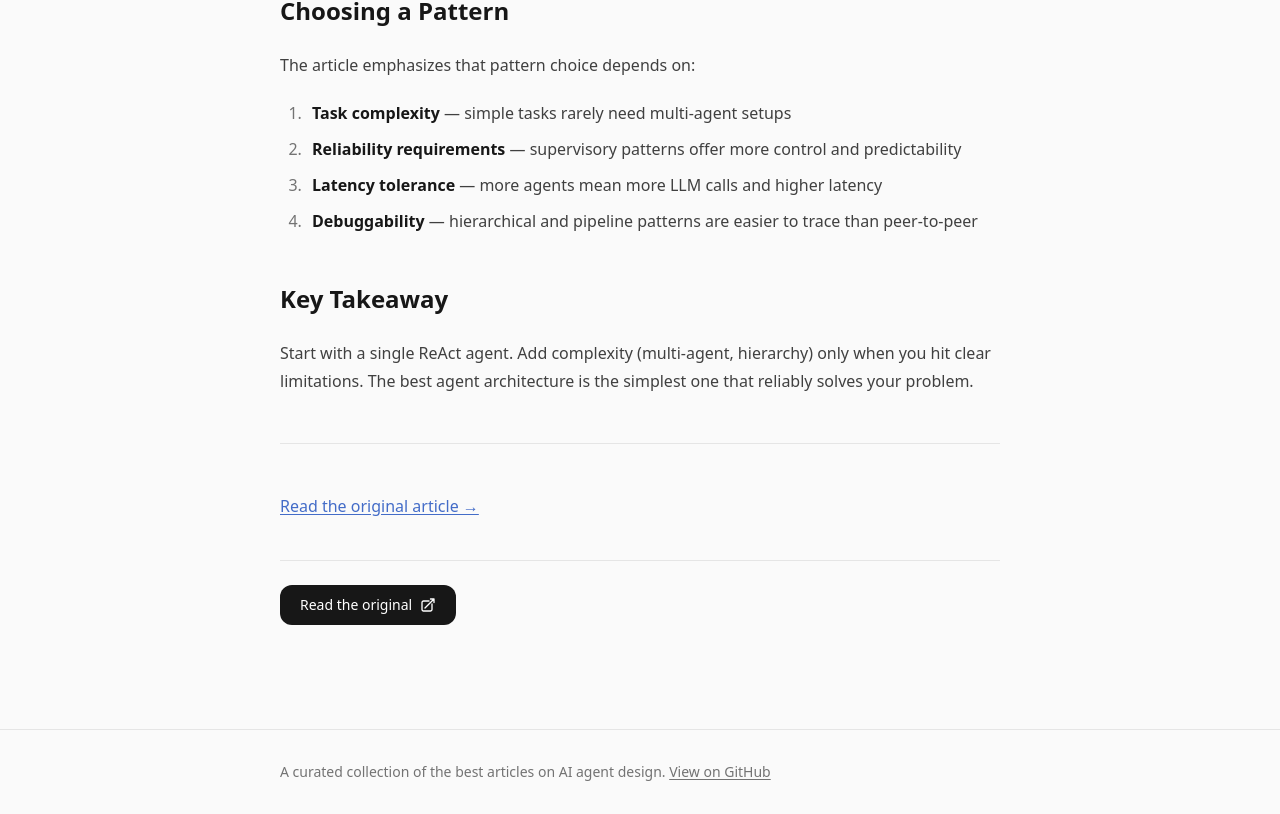
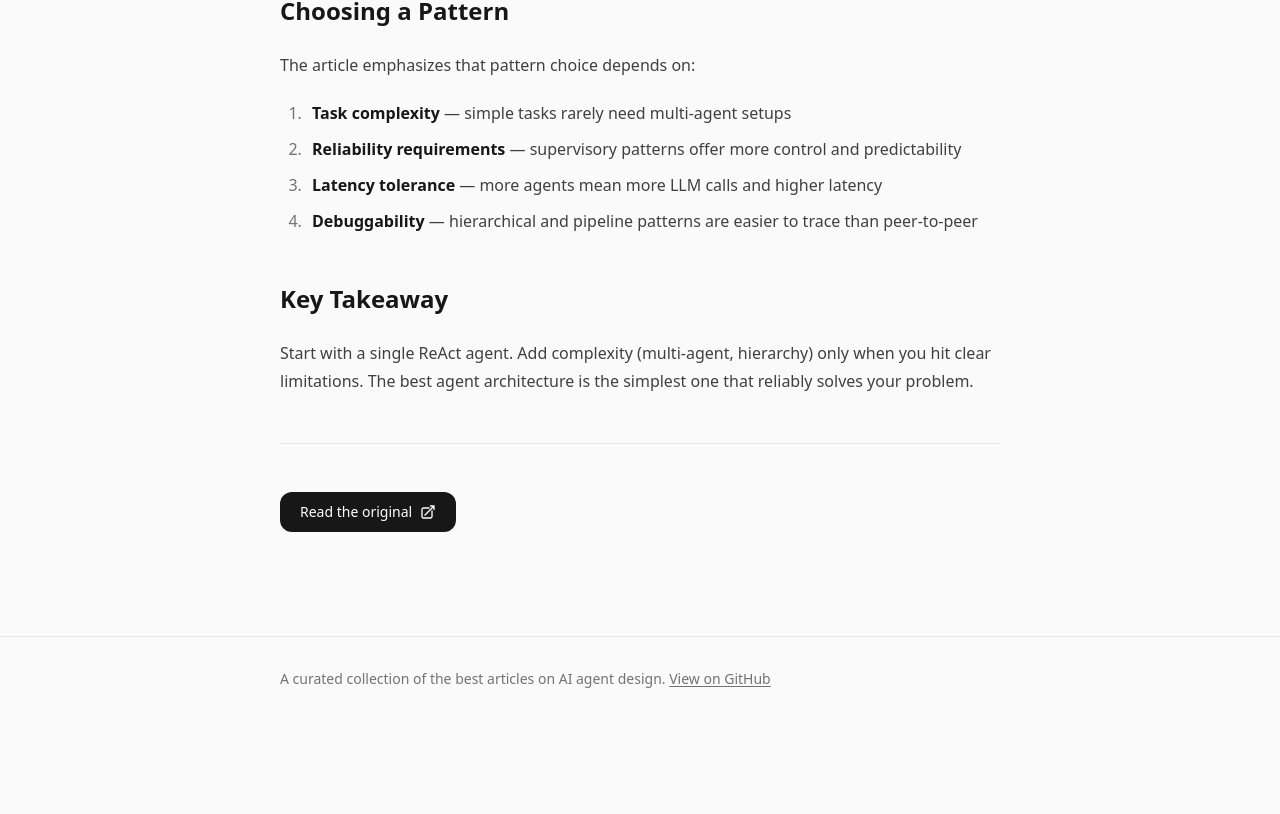
Before and after one commit to hblee12294/agents-design, a React (Vite) app: page /#/article/ai-agents-design-patterns in a window 1280 px wide. Shown: the part 1190-2004 px from the top of the page. After the commit the page ends 1911 px from the top, so only its background shows below. Built offline with nearby package versions, Linux system fonts and the light colour scheme.

Commit message:
fix: remove extra original article link

```diff
--- a/src/components/MarkdownRenderer.tsx
+++ b/src/components/MarkdownRenderer.tsx
@@ -1,4 +1,4 @@
-import Markdown from 'react-markdown'
+import Markdown, { type Components } from 'react-markdown'
 import remarkGfm from 'remark-gfm'
 import rehypeHighlight from 'rehype-highlight'
 
@@ -6,10 +6,32 @@ interface MarkdownRendererProps {
   content: string
 }
 
+const components: Components = {
+  a({ href, children }) {
+    const text = typeof children === 'string' ? children : ''
+    if (text.startsWith('Read the original article')) {
+      return (
+        <a
+          href={href}
+          target="_blank"
+          rel="noopener noreferrer"
+          className="not-prose inline-flex items-center gap-2 rounded-xl bg-neutral-900 dark:bg-white px-5 py-2.5 text-sm font-medium text-white dark:text-neutral-900 no-underline hover:bg-neutral-700 dark:hover:bg-neutral-200 transition-colors duration-200"
+        >
+          Read the original
+          <svg className="h-4 w-4" fill="none" viewBox="0 0 24 24" stroke="currentColor" strokeWidth={2}>
+            <path strokeLinecap="round" strokeLinejoin="round" d="M13.5 6H5.25A2.25 2.25 0 0 0 3 8.25v10.5A2.25 2.25 0 0 0 5.25 21h10.5A2.25 2.25 0 0 0 18 18.75V10.5m-10.5 6L21 3m0 0h-5.25M21 3v5.25" />
+          </svg>
+        </a>
+      )
+    }
+    return <a href={href}>{children}</a>
+  },
+}
+
 export function MarkdownRenderer({ content }: MarkdownRendererProps) {
   return (
     <div className="prose prose-neutral dark:prose-invert max-w-none prose-headings:font-semibold prose-a:text-accent-600 dark:prose-a:text-accent-400 prose-a:underline-offset-2">
-      <Markdown remarkPlugins={[remarkGfm]} rehypePlugins={[rehypeHighlight]}>
+      <Markdown remarkPlugins={[remarkGfm]} rehypePlugins={[rehypeHighlight]} components={components}>
         {content}
       </Markdown>
     </div>
--- a/src/routes/article/$slug.tsx
+++ b/src/routes/article/$slug.tsx
@@ -62,20 +62,6 @@ function ArticlePage() {
       </header>
 
       <MarkdownRenderer content={article.body} />
-
-      <div className="mt-10 pt-6 border-t border-neutral-200 dark:border-neutral-800">
-        <a
-          href={article.originalUrl}
-          target="_blank"
-          rel="noopener noreferrer"
-          className="inline-flex items-center gap-2 rounded-xl bg-neutral-900 dark:bg-white px-5 py-2.5 text-sm font-medium text-white dark:text-neutral-900 hover:bg-neutral-700 dark:hover:bg-neutral-200 transition-colors duration-200"
-        >
-          Read the original
-          <svg className="h-4 w-4" fill="none" viewBox="0 0 24 24" stroke="currentColor" strokeWidth={2}>
-            <path strokeLinecap="round" strokeLinejoin="round" d="M13.5 6H5.25A2.25 2.25 0 0 0 3 8.25v10.5A2.25 2.25 0 0 0 5.25 21h10.5A2.25 2.25 0 0 0 18 18.75V10.5m-10.5 6L21 3m0 0h-5.25M21 3v5.25" />
-          </svg>
-        </a>
-      </div>
     </article>
   )
 }
--- a/vite.config.ts
+++ b/vite.config.ts
@@ -5,5 +5,6 @@ import { tanstackRouter } from "@tanstack/router-plugin/vite";
 
 export default defineConfig({
   base: "/",
+  server: { port: 4000 },
   plugins: [tanstackRouter({ quoteStyle: "single" }), react(), tailwindcss()],
 });
```
